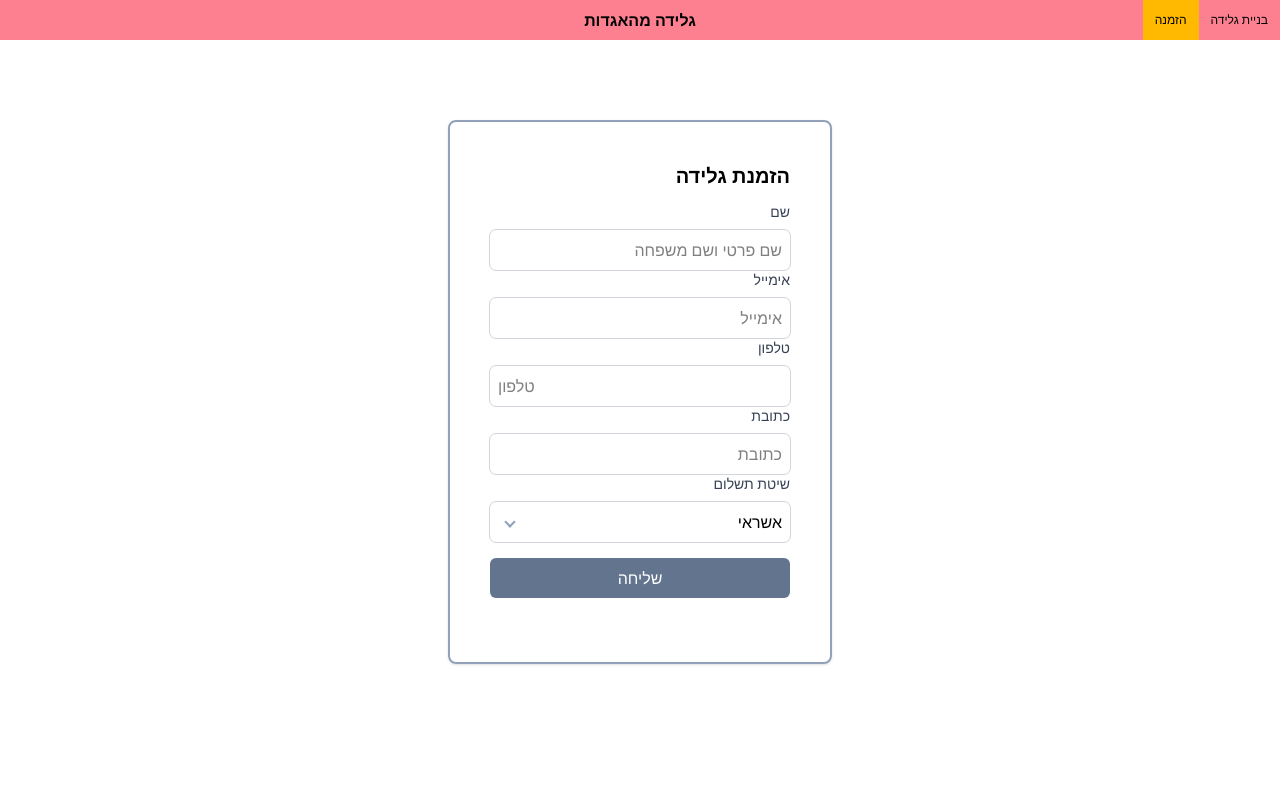
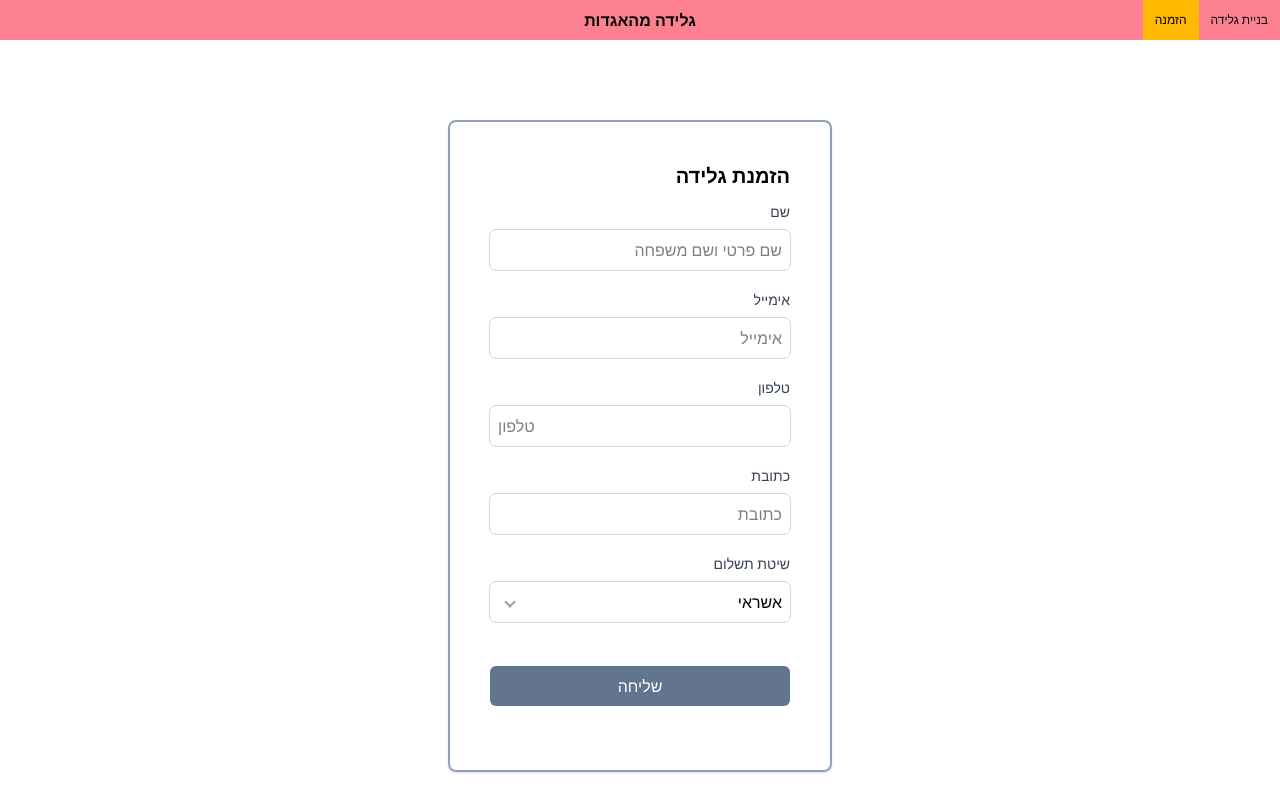
Before and after one commit to drorsoft/react-course, a React (Vite) app: page /checkout in a window 1280 px wide. Shown: the top 812 px of the page. Built offline with nearby package versions, Linux system fonts and the light colour scheme.

Commit message:
removed custom props

```diff
--- a/src/UI/AppSelect.jsx
+++ b/src/UI/AppSelect.jsx
@@ -1,4 +1,4 @@
-export const AppSelect = ({ label, value, options, onChange, ...props }) => {
+export const AppSelect = ({ label, value, options, onChange, errorText, ...props }) => {
     return (
         <div className=" ">
             <label className="flex flex-col gap-2 w-full relative">
@@ -21,6 +21,9 @@ export const AppSelect = ({ label, value, options, onChange, ...props }) => {
                 </select>
                 <span className="w-2 h-2 absolute top-11 left-4 rotate-45 font-bold text-slate-500 border-r-2 border-b-2 border-slate-400">
                 </span>
+                <span className="text-xs text-red-800 h-5  ">
+                    {errorText}
+                </span>
             </label>
         </div>
     );
--- a/src/UI/TextInput.jsx
+++ b/src/UI/TextInput.jsx
@@ -1,10 +1,11 @@
-export const TextInput = ({ label, value, onChange, ...props }) => {
+export const TextInput = ({ label, value, onChange, errorText, ...props }) => {
 
     return (
-        <div className=" ">
+        <div className="flex flex-col ">
             <label className="flex flex-col gap-2 w-full">
-                <span className="text-sm text-gray-700 dark:text-gray-200 snuggle">
+                <span className="text-sm text-gray-700 dark:text-gray-200 snuggle flex flex-row gap-2">
                     {label}
+
                 </span>
                 <input
                     {...props}
@@ -14,6 +15,10 @@ export const TextInput = ({ label, value, onChange, ...props }) => {
                     onChange={(e) => onChange(e.target.value)}
                 />
             </label>
+            <span className="text-xs text-red-800 h-5  ">
+                {errorText}
+            </span>
+
         </div>
     );
 }
--- a/src/pages/Checkout.jsx
+++ b/src/pages/Checkout.jsx
@@ -11,10 +11,35 @@ export const Checkout = () => {
         address: '',
         paymentMethod: ''
     });
+    const [validationErrors, setValidationErrors] = useState({
+        name: '',
+        email: '',
+        phone: '',
+        address: '',
+        paymentMethod: ''
+    });
+    const validateForm = () => {
+        const errors = {
+            name: '',
+            email: '',
+            phone: '',
+            address: '',
+            paymentMethod: ''
+        };
+        for (const key in order) {
+            if (order[key].trim() === '') {
+                console.log(key, order[key]);
+                // errors[key] = 'שדה חובה';
+            }
+        }
+
+        setValidationErrors(errors);
+
+    }
 
     const submitHandler = (e) => {
         e.preventDefault();
-        console.log(order);
+        validateForm();
     }
 
     return (
@@ -30,6 +55,7 @@ export const Checkout = () => {
                             placeholder={'שם פרטי ושם משפחה'}
                             value={order.name}
                             label={'שם'}
+                            errorText={validationErrors.name}
                             onChange={(value) => setOrder(
                                 {
                                     ...order,
@@ -42,6 +68,7 @@ export const Checkout = () => {
                             type={'email'}
                             value={order.email}
                             label={'אימייל'}
+                            errorText={validationErrors.email}
                             onChange={(value) => setOrder(
                                 {
                                     ...order,
@@ -53,6 +80,7 @@ export const Checkout = () => {
                             value={order.phone}
                             type={'tel'}
                             label={'טלפון'}
+                            errorText={validationErrors.phone}
                             onChange={(value) => setOrder(
                                 {
                                     ...order,
@@ -63,6 +91,7 @@ export const Checkout = () => {
                             placeholder={'כתובת'}
                             value={order.address}
                             label={'כתובת'}
+                            errorText={validationErrors.address}
                             onChange={(value) => setOrder(
                                 {
                                     ...order,
@@ -72,6 +101,7 @@ export const Checkout = () => {
                         <AppSelect
                             label={'שיטת תשלום'}
                             value={order.paymentMethod}
+                            errorText={validationErrors.paymentMethod}
                             onChange={(value) => setOrder(
                                 {
                                     ...order,
```
